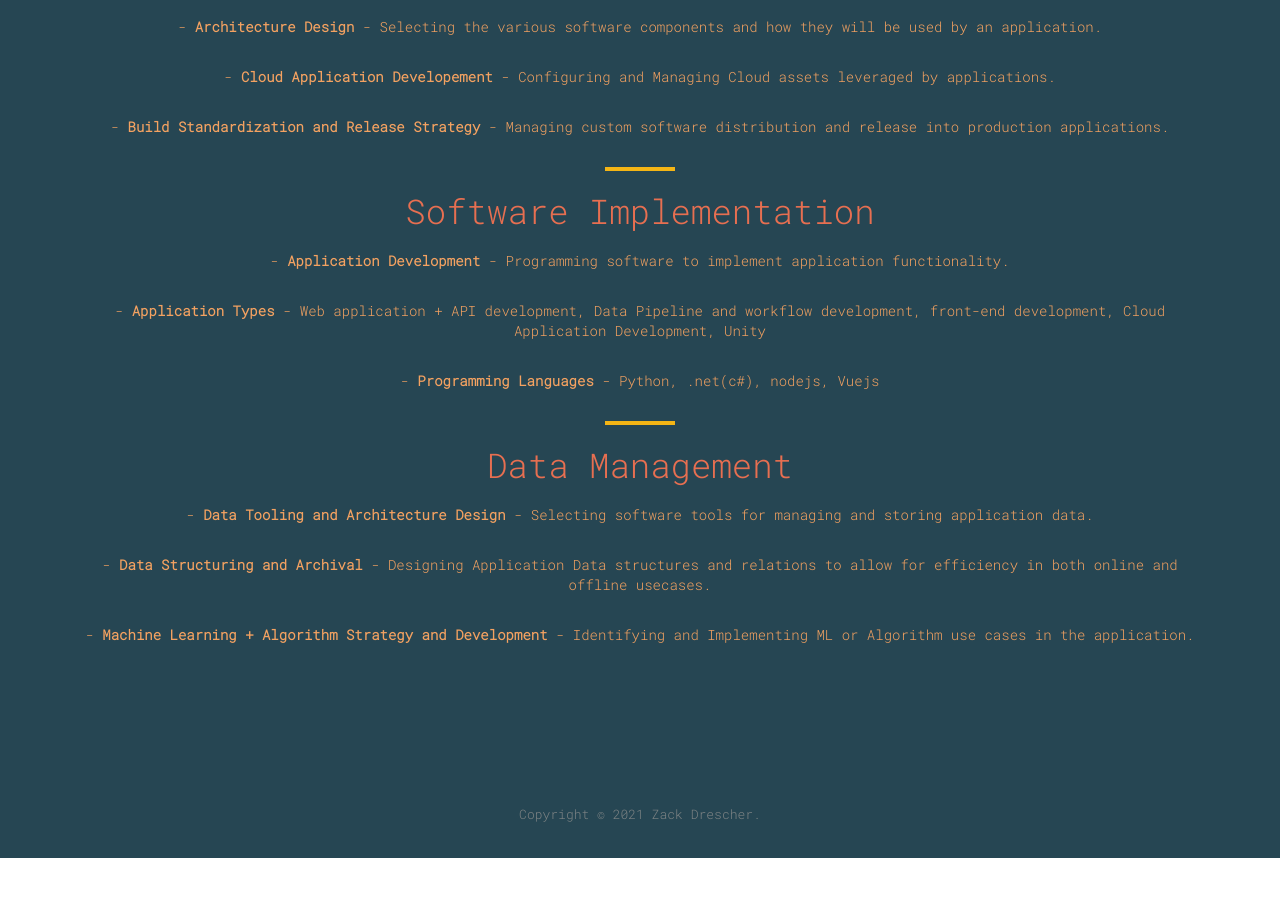
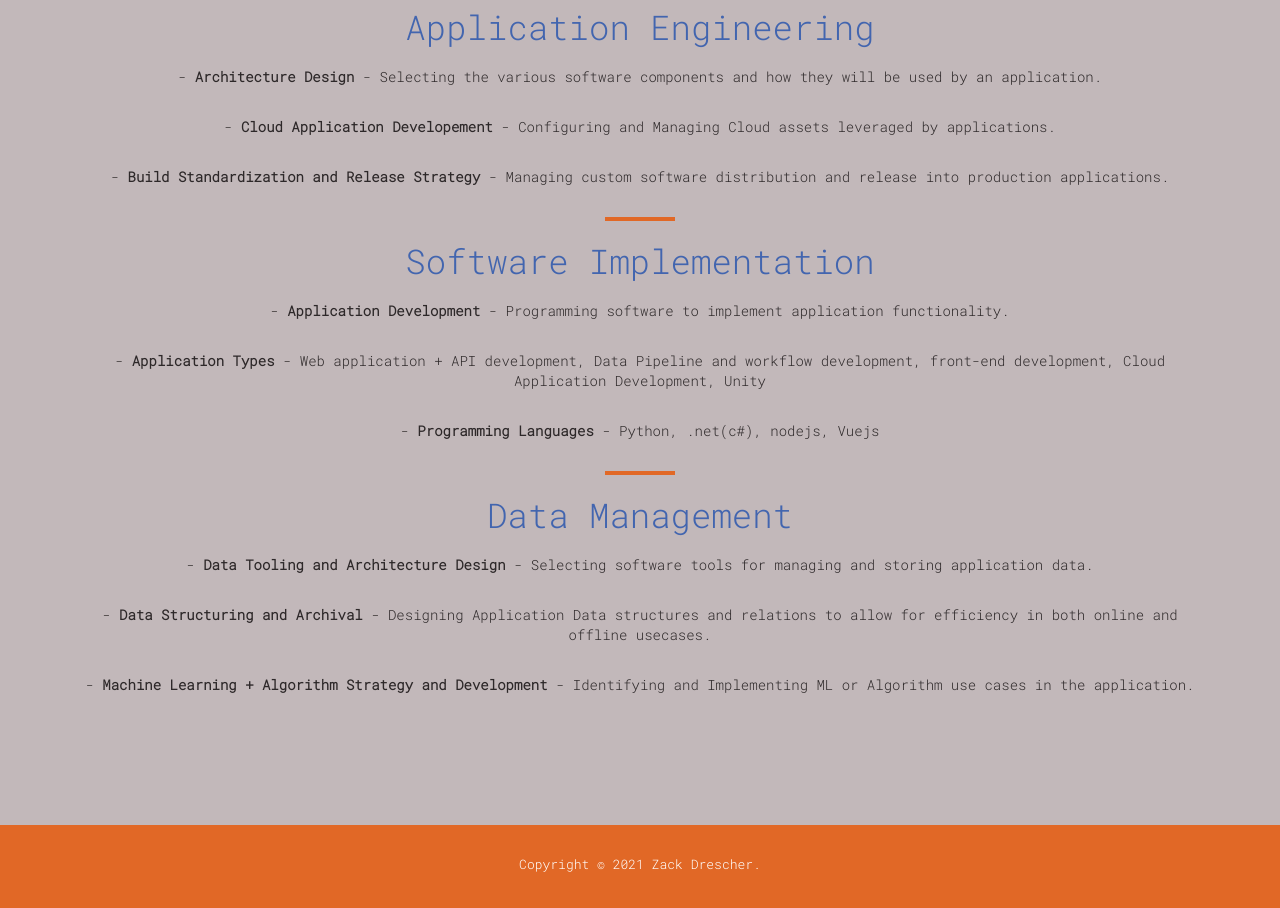
Before and after one commit to zackdrescher/wrg-website, a plain HTML site: page index.html in a window 1280 px wide. Shown: the part 1007-1915 px from the top of the page. Before the commit the page ends 1865 px from the top, so only its background shows below. Drawn offline with Linux system fonts and the light colour scheme; some packages are replaced by stand-ins of ours; a script that the page names is missing.

Commit message:
update color scheme

```diff
--- a/css/style.css
+++ b/css/style.css
@@ -286,8 +286,8 @@ hr {
 
 /* About Section */
 #services {
-	padding: 0 0 100px 0;
-	background: #264653;
+	padding: 50px 0 100px 0;
+	background: #C2B8BA;
 }
 
 #services .services-text {
@@ -296,21 +296,21 @@ hr {
 }
 
 #services ul {
-	color: #F4A261;
+	color: #2D2829;
 	margin-top: 20px;
 	margin-bottom: 30px;
 }
 
 #services h1 {
-	color: #E76F51;
+	color: #4265AF;
 }
 
 #services h2 {
-	color: #E76F51;
+	color: #4265AF;
 }
 
 #services hr {
-	background: #F4B515;
+	background: #E16826;
 }
 
 /* Contact Section */
@@ -457,8 +457,8 @@ a:focus,
 
 /* Footer Section*/
 #footer {
-	background: #264653;
-	color: #7d8384;
+	background: #E16826;
+	color: #ffffff;
 	padding: 30px 0 25px 0;
 }
 
```
